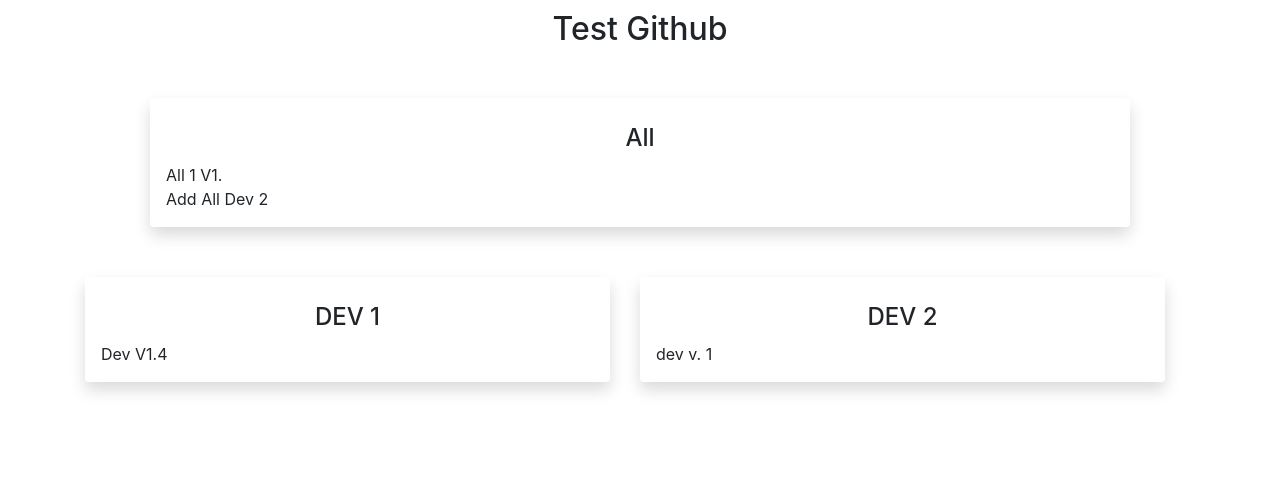
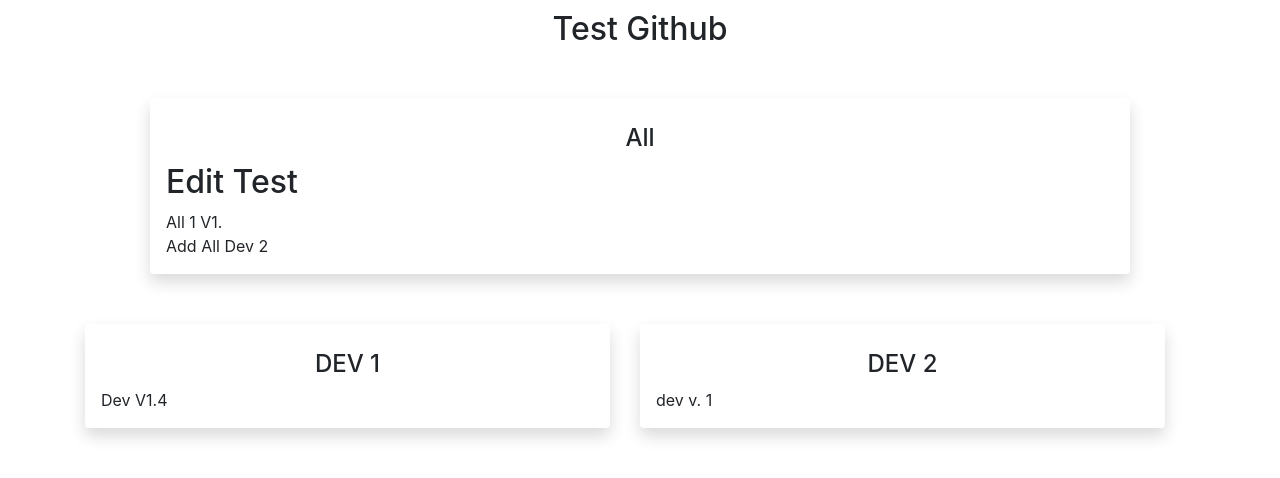
Before and after one commit to THANAWAT-LEGACY/test-github, a React (Create React App) app: page / in a window 1280 px wide. Shown: the top 478 px of the page. Built offline with nearby package versions, Linux system fonts and the light colour scheme.

Commit message:
Edit Test

```diff
--- a/src/pages/work-all.js
+++ b/src/pages/work-all.js
@@ -5,6 +5,7 @@
     render() {
         return (
             <>
+            <h2>Edit Test</h2>
             <Row>
                 <Col>
                    All 1  V1.
```
